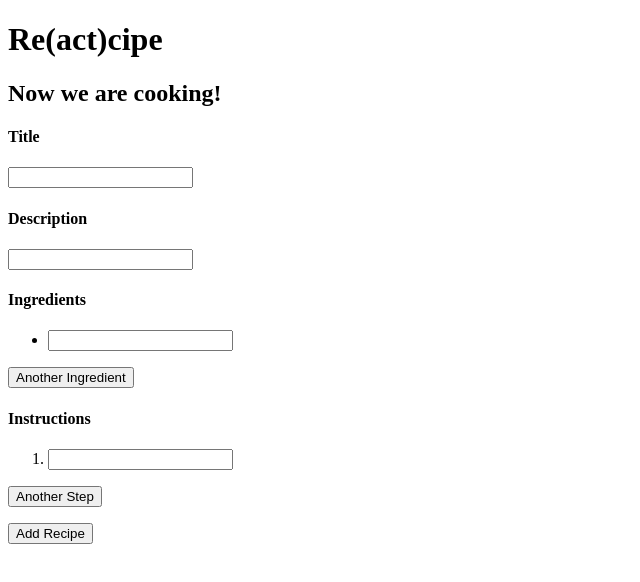
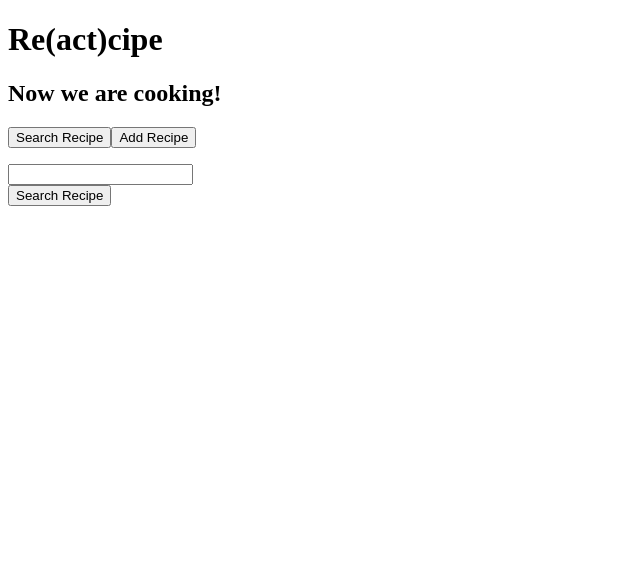
Before and after one commit to vice2al/react_example_w_redux_saga, a React app: page / in a window 1280 px wide. Shown: the top 582 px of the page, without its empty margins (0-640 px from the left). Built offline with nearby package versions, Linux system fonts and the light colour scheme.

Commit message:
Added ability to add recipe to global state, using reduce actions. Changed the way handle methods retrieve attributes from the element that spawns the event

```diff
--- a/src/App.js
+++ b/src/App.js
@@ -15,10 +15,11 @@ class App extends React.Component{
     super(props);
 
     this.state = {
-      active_component: ADDRECIPE_COMPONENT,
+      active_component: RECIPESEARCH_COMPONENT
     };
 
     this.renderSelectedComponent = this.renderSelectedComponent.bind(this);
+    this.switchComponent = this.switchComponent.bind(this);
   }
 
   componentDidMount(){
@@ -43,14 +44,37 @@ class App extends React.Component{
     return component;
   }
 
+  switchComponent(event) {
+    var field = parseInt(event.target.dataset.field);
+
+    if (field === RECIPESEARCH_COMPONENT && field !== this.state.active_component)
+      this.setState({active_component: RECIPESEARCH_COMPONENT});
+    else if (field === ADDRECIPE_COMPONENT && field !== this.state.active_component)
+      this.setState({active_component: ADDRECIPE_COMPONENT});
+  }
+
   render() {
-
-
 
     return (
         <div>
           <h1>{"Re(act)cipe"}</h1>
           <h2>{"Now we are cooking!"}</h2>
+          <p/>
+          <div>
+            <button
+              data-field={RECIPESEARCH_COMPONENT}
+              onClick={this.switchComponent}
+            >
+              {"Search Recipe"}
+            </button>
+            <button
+              data-field={ADDRECIPE_COMPONENT}
+              onClick={this.switchComponent}
+            >
+              {"Add Recipe"}
+            </button>
+          </div>
+          <p/>
           {this.renderSelectedComponent()}
         </div>
     );
--- a/src/Components/AddRecipe.jsx
+++ b/src/Components/AddRecipe.jsx
@@ -1,7 +1,7 @@
 import React, { Component } from "react";
 import RecipeList from "./RecipeList";
 import { connect } from "react-redux";
-import { selectRecipes } from "../Redux/recipesSlice";
+import { add } from "../Redux/recipesSlice";
 
 const TITLE_FIELD         = 0;
 const DESCRIPTION_FIELD   = 1;
@@ -20,14 +20,14 @@ class AddRecipe extends Component {
     };
 
     this.handleChange = this.handleChange.bind(this);
-    this.handleAddition = this.handleAddition.bind(this);
+    this.handleSubmittion = this.handleSubmittion.bind(this);
     this.handleFieldAddition = this.handleFieldAddition.bind(this);
   }
 
   handleChange(event) {
     const { value } = event.target;
-    const field = parseInt(event.target.getAttribute("field"));
-		const index = parseInt(event.target.getAttribute("index"));
+    const field = parseInt(event.target.dataset.field);
+		const index = parseInt(event.target.dataset.index);
     switch(field){
 
       case TITLE_FIELD:
@@ -43,20 +43,17 @@ class AddRecipe extends Component {
         break;
       //TODO: change these two, depending on the input form
       case INGREDIENTS_FIELD:
+      	var list = this.state.ingredients;
+      	list[index] = value;
 
-      	var list = this.state.ingredients;
-
-      	list[index] = value;
-      	console.log(event.target);
         this.setState({
           ingredients: list
         });
         break;
       case INSTRUCTIONS_FIELD:
       	var list = this.state.instructions;
+      	list[index] = value;
 
-      	list[index] = value;
-      	console.log(event.target);
         this.setState({
           instructions: list
         });
@@ -67,12 +64,18 @@ class AddRecipe extends Component {
   }
 
   //TODO
-  handleAddition() {
-
+  handleSubmittion() {
+  	var new_recipe = {
+  		title: this.state.title_value,
+			description: this.state.description_value,
+			ingredients: this.state.ingredients,
+			instructions: this.state.instructions
+  	}
+  	this.props.add(new_recipe);
   }
 
   handleFieldAddition(event) {
-  	const field = parseInt(event.target.getAttribute("field"));
+  	const field = parseInt(event.target.dataset.field);
   	var list = [];
   	if (field == INGREDIENTS_FIELD){
 	  	list = this.state.ingredients;
@@ -98,7 +101,7 @@ class AddRecipe extends Component {
 		      <form>
 		        <input
 		          type="text"
-              field={TITLE_FIELD}
+              data-field={TITLE_FIELD}
 		          value={this.state.title_value}
 		          onChange={this.handleChange}
 		        />
@@ -108,7 +111,7 @@ class AddRecipe extends Component {
           <form>
             <input
               type="text"
-              field={DESCRIPTION_FIELD}
+              data-field={DESCRIPTION_FIELD}
               value={this.state.description_value}
               onChange={this.handleChange}
             />
@@ -123,9 +126,9 @@ class AddRecipe extends Component {
   	            	<form key={index}>
   		              <input
   		              	key={index}
-  		              	index={index}
   		                type="text"
-  		                field={INGREDIENTS_FIELD}
+  		              	data-index={index}
+  		                data-field={INGREDIENTS_FIELD}
   		                value={value}
   		                onChange={this.handleChange}
   		              />
@@ -134,7 +137,7 @@ class AddRecipe extends Component {
 	          })}
           </ul>
           <button
-          	field={INGREDIENTS_FIELD}
+          	data-field={INGREDIENTS_FIELD}
           	onClick={this.handleFieldAddition}
           >
 		        {"Another Ingredient"}
@@ -147,9 +150,9 @@ class AddRecipe extends Component {
   	            	<form key={index}>
   		              <input
   		              	key={index}
-  		              	index={index}
   		                type="text"
-  		                field={INSTRUCTIONS_FIELD}
+  		              	data-index={index}
+  		                data-field={INSTRUCTIONS_FIELD}
   		                value={value}
   		                onChange={this.handleChange}
   		              />
@@ -158,14 +161,14 @@ class AddRecipe extends Component {
 	          })}
           </ol>
           <button
-          	field={INSTRUCTIONS_FIELD}
+          	data-field={INSTRUCTIONS_FIELD}
           	onClick={this.handleFieldAddition}
           >
 		        {"Another Step"}
 		      </button>
 	      </div>
 	      <p/>
-	      <button onClick={this.handleAddition}>
+	      <button onClick={this.handleSubmittion}>
 	        {"Add Recipe"}
 	      </button>
       </div>
@@ -173,4 +176,7 @@ class AddRecipe extends Component {
   }
 }
 
-export default AddRecipe;
+export default connect(
+  null,
+  { add }
+)(AddRecipe);
--- a/src/Components/Recipe.jsx
+++ b/src/Components/Recipe.jsx
@@ -12,14 +12,14 @@ export default function Recipe(props){
 			<p/>
 			<h5> {"Ingredients"} </h5>
 			<ul>
-				{recipe.ingredients.map(ingredient => (
-					<li> {ingredient} </li>
+				{recipe.ingredients.map((ingredient, index) => (
+					<li key={index}> {ingredient} </li>
 				))}
 			</ul>
 			<h5> {"Instructions"} </h5>
 			<ol>
-				{recipe.instructions.map(step => (
-					<li> {step} </li>
+				{recipe.instructions.map((step, index) => (
+					<li key={index}> {step} </li>
 				))}
 			</ol>
 			</div>
--- a/src/Components/RecipeList.jsx
+++ b/src/Components/RecipeList.jsx
@@ -7,8 +7,8 @@ export default function RecipeList(props){
 
 	return (
 		<div>
-			{recipes_to_list.map(recipe => (
-				<Recipe recipe={recipe} key={recipe.id}/>
+			{recipes_to_list.map((recipe, index) => (
+				<Recipe recipe={recipe} key={index}/>
 			))}
 		</div>
 	);
--- a/src/RecipesConst.js
+++ b/src/RecipesConst.js
@@ -1,7 +1,6 @@
 import React from 'react';
 export const recipes = [
 	{
-		id: "0",
 		title: "Steak with Rice and Green Beans",
 		description: "What i had for dinner yesterday.",
 		ingredients: [
@@ -27,7 +26,6 @@ export const recipes = [
 	},
 
 	{
-		id: "1",
 		title: "Steak with Rice and Green Beans",
 		description: "What i had for dinner yesterday.",
 		ingredients: [
```
